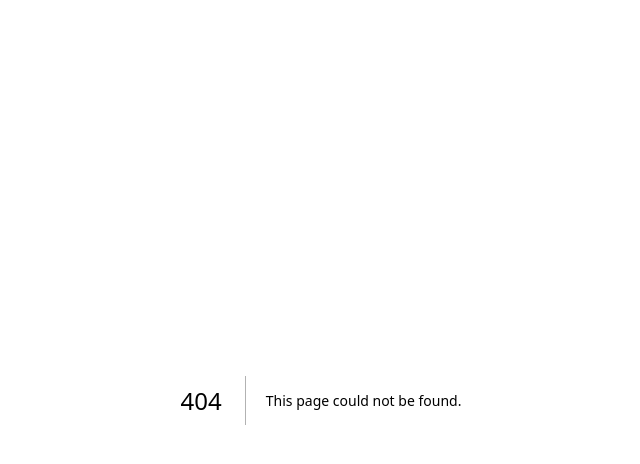
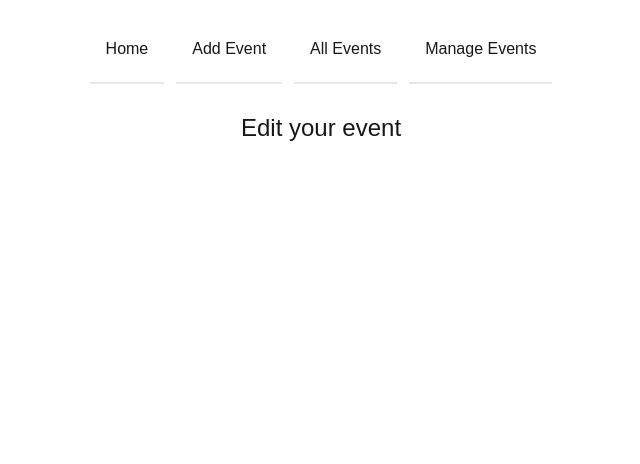
Before and after one commit to Raiyan109/event-planning-nextjs, a Next.js app: page /edit in a window 1280 px wide. Before the commit this address had no page. Shown: the top 464 px of the page, without its empty margins (319-959 px from the left). Built offline with nearby package versions, Linux system fonts and the light colour scheme.

Commit message:
edit event

```diff
--- /dev/null
+++ b/src/app/(OtherRoutesLayout)/edit/page.js
@@ -0,0 +1,12 @@
+import Edit from "@/components/Edit"
+
+
+const EditPage = () => {
+    return (
+        <div>
+            <Edit />
+        </div>
+    )
+}
+
+export default EditPage
--- a/src/components/ColumnItem.jsx
+++ b/src/components/ColumnItem.jsx
@@ -1,5 +1,6 @@
 import { useSortable } from "@dnd-kit/sortable"
 import { CSS } from "@dnd-kit/utilities";
+import Link from "next/link";
 
 const ColumnItem = ({ id, title, description, location, date, time, events, setEvents }) => {
     const { attributes, listeners, setNodeRef, transform, transition } = useSortable({ id });
@@ -33,7 +34,10 @@ const ColumnItem = ({ id, title, description, location, date, time, events, setE
                     <h1>Location: {location}</h1>
                 </div>
 
-                <button onClick={() => removeEvent(id)} className="z-20 bg-red-500 p-3 rounded-md text-white">Delete</button>
+                <div className="flex gap-4">
+                    <Link href='/edit' className="z-20 bg-blue-500 p-2 rounded-md text-white">Update</Link>
+                    <button onClick={() => removeEvent(id)} className="z-20 bg-red-500 p-2 rounded-md text-white">Delete</button>
+                </div>
                 {/* <button
                     onClick={() => removeEvent(id)}
                     className="group relative flex h-14 w-14 flex-col items-center justify-center overflow-hidden rounded-xl border-2 border-red-800 bg-red-400 hover:bg-red-600"
--- /dev/null
+++ b/src/components/Edit.jsx
@@ -0,0 +1,13 @@
+
+
+const Edit = () => {
+    return (
+        <div className="container mx-auto">
+            <h1 className="text-center text-2xl py-4">Edit your event</h1>
+
+
+        </div>
+    )
+}
+
+export default Edit
--- a/src/components/Manage.jsx
+++ b/src/components/Manage.jsx
@@ -41,7 +41,7 @@ const Manage = () => {
     }))
     return (
         <div className="container mx-auto">
-            <h1>Manage your events</h1>
+            <h1 className="text-center text-2xl py-4">Manage your events</h1>
 
             <DndContext onDragEnd={handleDragEnd} sensors={sensors} collisionDetection={closestCorners}>
                 <Column events={events} setEvents={setEvents} />
```
